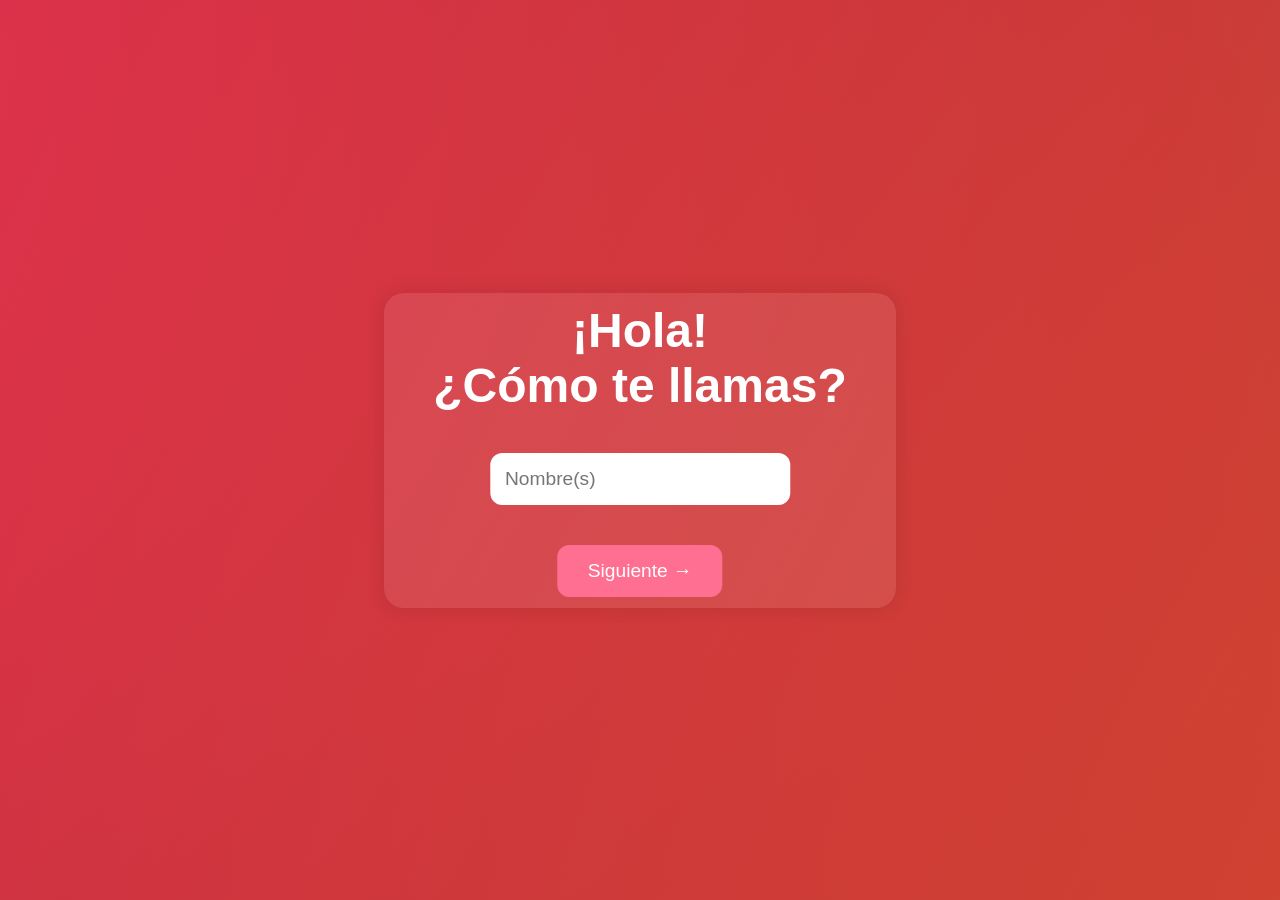
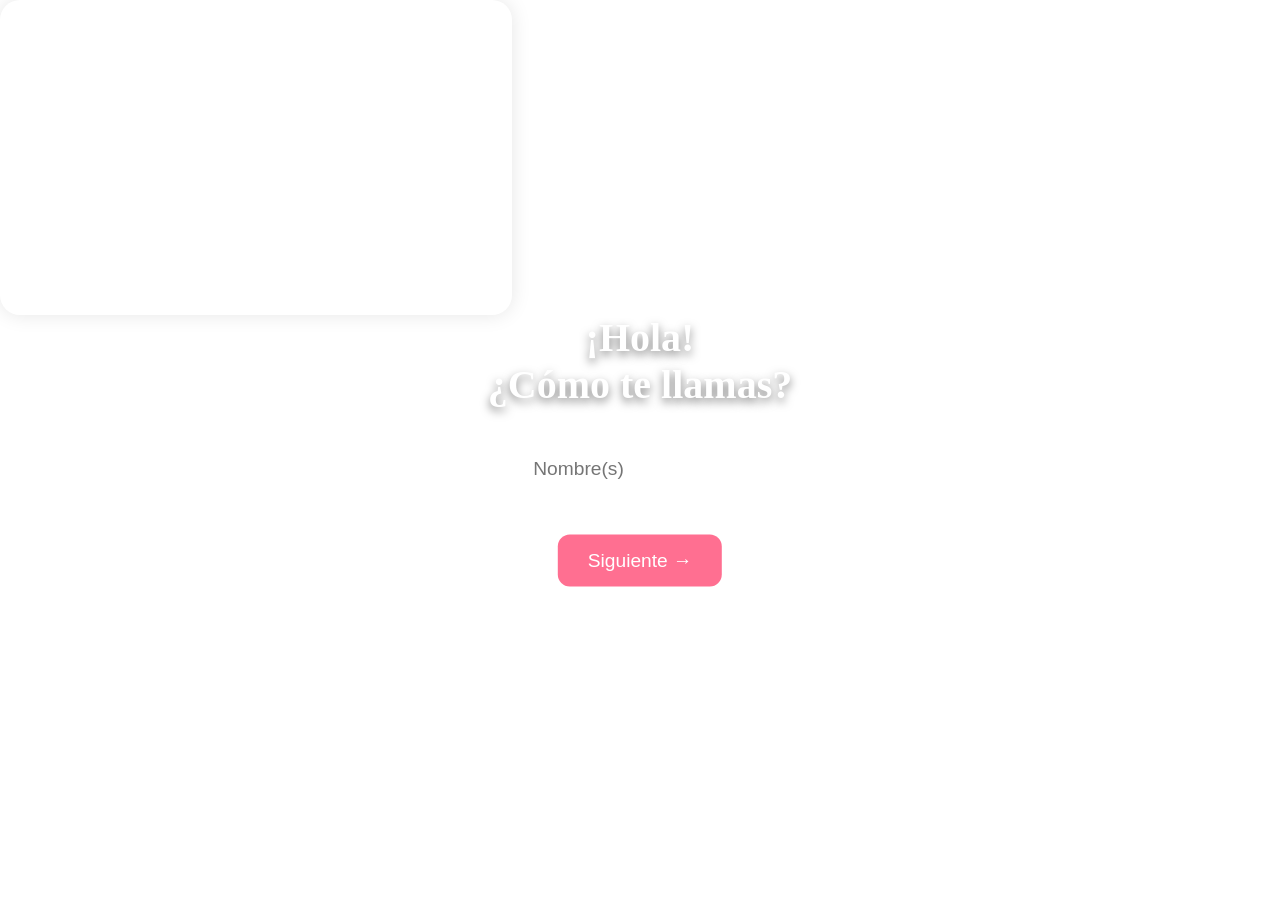

New Branch for changes

--- a/styles.css
+++ b/styles.css
@@ -6,24 +6,6 @@
     box-sizing: border-box;
 }
 
-body {
-    font-family: 'Fredoka', sans-serif;
-    width: 100vw;
-    background-color:rgb(0, 0, 0);
-    background-image:
-    radial-gradient(at 40% 20%, rgb(241, 91, 41) 0px, transparent 50%),
-    radial-gradient(at 80% 0%, hsla(189,100%,56%,1) 0px, transparent 50%),
-    radial-gradient(at 0% 50%, rgb(227, 108, 221) 0px, transparent 50%),
-    radial-gradient(at 80% 50%, hsla(340,100%,76%,1) 0px, transparent 50%),
-    radial-gradient(at 0% 100%, hsla(22,100%,77%,1) 0px, transparent 50%),
-    radial-gradient(at 80% 100%, rgb(69, 63, 247) 0px, transparent 50%),
-    radial-gradient(at 0% 0%, rgb(255, 42, 102) 0px, transparent 50%);
-    background-size: 800% 800%;
-    animation: fondo 15s ease infinite;
-    display: flex;
-    justify-content: center;
-    align-items: center;
-}
 
 html, body {
     margin: 0;
@@ -155,3 +137,69 @@ button:disabled {
     }
 }
 
+
+
+/* --- ESTILOS PARA EL FONDO DE SHADER ANIMADO --- */
+.main-wrapper {
+    position: relative;
+    z-index: 10;
+    width: 100%;
+    height: 100%;
+    display: flex;
+    justify-content: center;
+    align-items: center;
+    pointer-events: none;
+}
+
+#menu {
+    pointer-events: auto;
+    width: 90%;
+    max-width: 400px;
+    text-align: center;
+    display: flex;
+    flex-direction: column;
+    gap: 15px;
+}
+
+h1 {
+    color: white;
+    font-size: 2.5rem;
+    margin-bottom: 15px;
+    text-shadow: 0 4px 10px rgba(0, 0, 0, 0.5);
+}
+
+/* Botones estilo Glassmorphism (Efecto Esmerilado) */
+.menu-boton {
+    display: block;
+    width: 100%;
+    padding: 20px;
+    font-size: 1.4rem;
+    background-color: rgba(255, 255, 255, 0.07);
+    border: 2px solid rgba(255, 255, 255, 0.3);
+    color: white;
+    border-radius: 16px;
+    text-align: center;
+    text-decoration: none;
+    transition: all 0.3s ease;
+    backdrop-filter: blur(12px);
+    -webkit-backdrop-filter: blur(12px);
+    box-shadow: 0 8px 32px 0 rgba(0, 0, 0, 0.3);
+}
+
+.menu-boton:hover {
+    background-color: rgba(255, 255, 255, 0.2);
+    border-color: rgba(255, 255, 255, 0.6);
+    transform: translateY(-2px);
+}
+
+/* El lienzo del Shader siempre se quedará fijo al fondo */
+canvas.shader-background {
+    position: fixed;
+    top: 0;
+    left: 0;
+    width: 100vw;
+    height: 100vh;
+    z-index: 1;
+    display: block;
+    pointer-events: none;
+}
